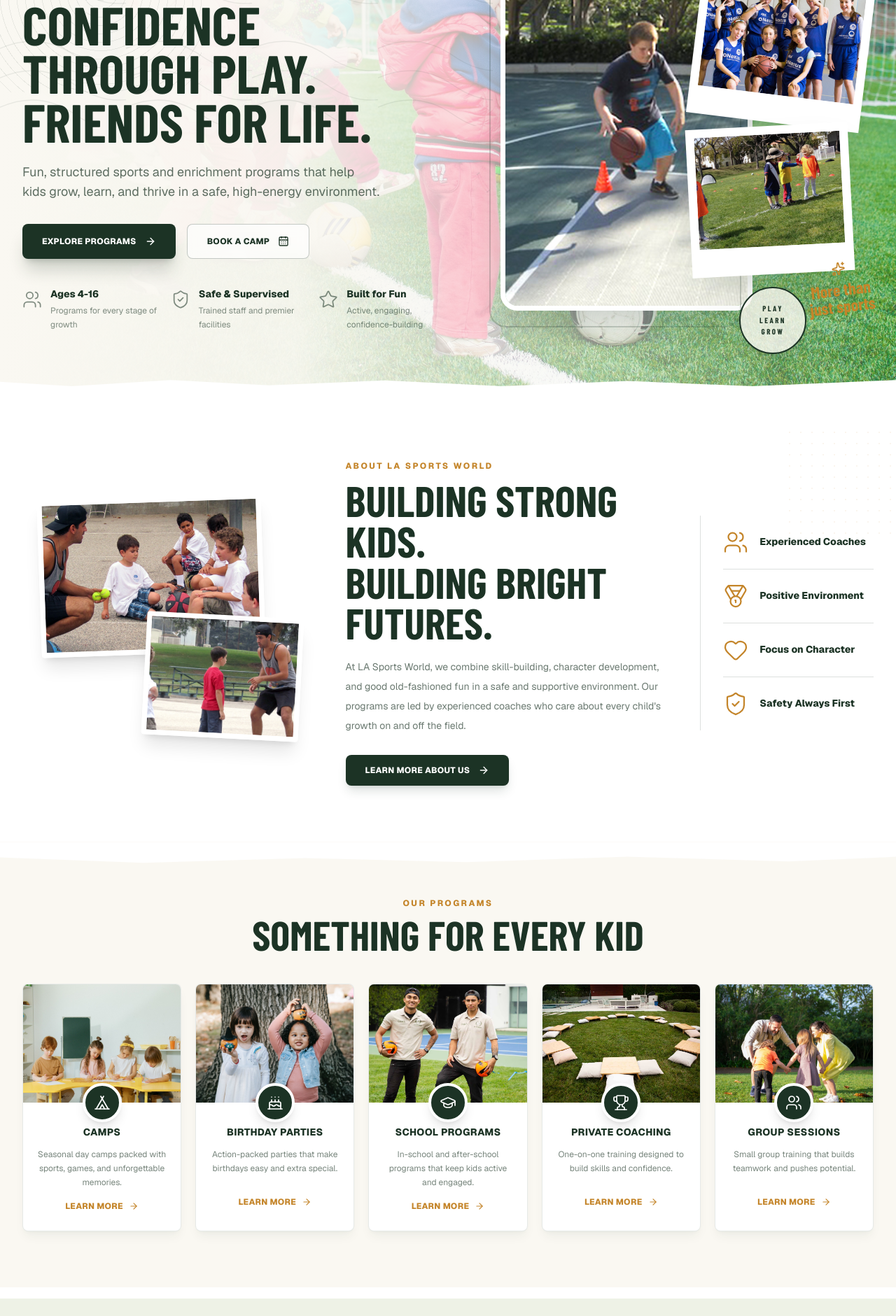
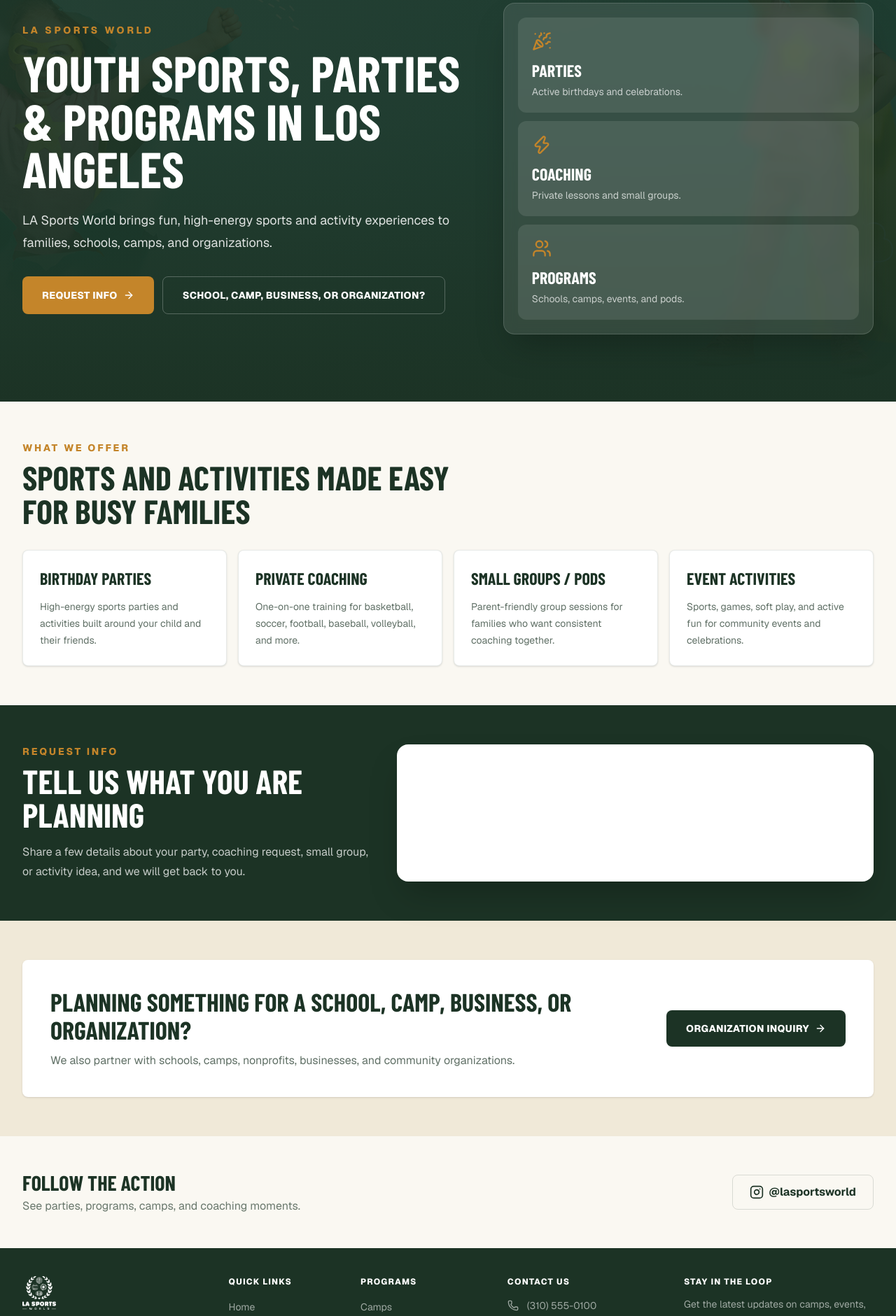
Before and after one commit to lasportsworld/LaSportsWorld, a Next.js app: page / in a window 1280 px wide. Shown: the part 220-2101 px from the top of the page at 70% size. Built offline with nearby package versions, Linux system fonts and the light colour scheme; a web font is replaced by a local one.

Commit message:
Add temporary lead capture landing pages

```diff
--- a/src/app/page.tsx
+++ b/src/app/page.tsx
@@ -1,23 +1,173 @@
-import Hero from "@/components/home/Hero";
-import AboutSection from "@/components/home/AboutSection";
-import ProgramsSection from "@/components/home/ProgramsSection";
-import WhyUsSection from "@/components/home/WhyUsSection";
-import HowItWorksSection from "@/components/home/HowItWorksSection";
-import GalleryStripSection from "@/components/home/GalleryStripSection";
-import TestimonialsSection from "@/components/home/TestimonialsSection";
-import CTASection from "@/components/home/CTASection";
+import Image from "next/image";
+import Link from "next/link";
+import Script from "next/script";
+import { ArrowRight, Instagram, PartyPopper, Users, Zap } from "lucide-react";
+
+const services = [
+  {
+    title: "Birthday Parties",
+    text: "High-energy sports parties and activities built around your child and their friends.",
+  },
+  {
+    title: "Private Coaching",
+    text: "One-on-one training for basketball, soccer, football, baseball, volleyball, and more.",
+  },
+  {
+    title: "Small Groups / Pods",
+    text: "Parent-friendly group sessions for families who want consistent coaching together.",
+  },
+  {
+    title: "Event Activities",
+    text: "Sports, games, soft play, and active fun for community events and celebrations.",
+  },
+];
 
 export default function HomePage() {
   return (
-    <>
-      <Hero />
-      <AboutSection />
-      <ProgramsSection />
-      <WhyUsSection />
-      <HowItWorksSection />
-      <GalleryStripSection />
-      <TestimonialsSection />
-      <CTASection />
-    </>
+    <div className="bg-cream text-navy">
+      <section className="relative isolate overflow-hidden bg-navy pt-28 text-white sm:pt-32">
+        <Image
+          src="/images/hero-kids-camp.jpg"
+          alt="Kids playing sports with LA Sports World"
+          fill
+          priority
+          className="object-cover opacity-35"
+        />
+        <div className="absolute inset-0 bg-gradient-to-b from-navy/75 via-navy/80 to-navy" />
+
+        <div className="relative mx-auto grid max-w-7xl gap-10 px-4 py-16 sm:px-6 lg:grid-cols-[1.1fr_0.9fr] lg:px-8 lg:py-24">
+          <div className="flex flex-col justify-center">
+            <p className="mb-4 text-sm font-extrabold uppercase tracking-[0.25em] text-gold">
+              LA Sports World
+            </p>
+            <h1 className="font-condensed text-5xl font-extrabold uppercase leading-[0.95] text-white sm:text-6xl lg:text-7xl">
+              Youth Sports, Parties & Programs in Los Angeles
+            </h1>
+            <p className="mt-6 max-w-2xl text-lg leading-8 text-white/85">
+              LA Sports World brings fun, high-energy sports and activity experiences to families,
+              schools, camps, and organizations.
+            </p>
+            <div className="mt-8 flex flex-col gap-3 sm:flex-row">
+              <a
+                href="#request-info"
+                className="inline-flex items-center justify-center gap-2 rounded-lg bg-gold px-7 py-4 text-sm font-extrabold uppercase tracking-wide text-white transition hover:bg-gold-light"
+              >
+                Request Info <ArrowRight className="h-4 w-4" />
+              </a>
+              <Link
+                href="/organizations"
+                className="inline-flex items-center justify-center rounded-lg border border-white/25 px-7 py-4 text-sm font-extrabold uppercase tracking-wide text-white transition hover:border-gold hover:text-gold"
+              >
+                School, Camp, Business, or Organization?
+              </Link>
+            </div>
+          </div>
+
+          <div className="rounded-2xl border border-white/15 bg-white/10 p-5 shadow-2xl backdrop-blur">
+            <div className="grid gap-3 sm:grid-cols-3 lg:grid-cols-1">
+              <div className="rounded-xl bg-white/10 p-5">
+                <PartyPopper className="mb-3 h-7 w-7 text-gold" />
+                <p className="font-condensed text-2xl font-bold uppercase">Parties</p>
+                <p className="mt-1 text-sm text-white/70">Active birthdays and celebrations.</p>
+              </div>
+              <div className="rounded-xl bg-white/10 p-5">
+                <Zap className="mb-3 h-7 w-7 text-gold" />
+                <p className="font-condensed text-2xl font-bold uppercase">Coaching</p>
+                <p className="mt-1 text-sm text-white/70">Private lessons and small groups.</p>
+              </div>
+              <div className="rounded-xl bg-white/10 p-5">
+                <Users className="mb-3 h-7 w-7 text-gold" />
+                <p className="font-condensed text-2xl font-bold uppercase">Programs</p>
+                <p className="mt-1 text-sm text-white/70">Schools, camps, events, and pods.</p>
+              </div>
+            </div>
+          </div>
+        </div>
+      </section>
+
+      <section className="mx-auto max-w-7xl px-4 py-14 sm:px-6 lg:px-8">
+        <div className="mb-8 max-w-2xl">
+          <p className="text-sm font-extrabold uppercase tracking-[0.2em] text-gold">
+            What We Offer
+          </p>
+          <h2 className="mt-2 font-condensed text-4xl font-extrabold uppercase sm:text-5xl">
+            Sports and activities made easy for busy families
+          </h2>
+        </div>
+        <div className="grid gap-4 sm:grid-cols-2 lg:grid-cols-4">
+          {services.map((service) => (
+            <div key={service.title} className="rounded-lg border border-navy/10 bg-white p-6 shadow-sm">
+              <h3 className="font-condensed text-2xl font-bold uppercase text-navy">
+                {service.title}
+              </h3>
+              <p className="mt-3 text-sm leading-6 text-navy/70">{service.text}</p>
+            </div>
+          ))}
+        </div>
+      </section>
+
+      <section id="request-info" className="bg-navy px-4 py-14 text-white sm:px-6 lg:px-8">
+        <div className="mx-auto grid max-w-7xl gap-8 lg:grid-cols-[0.85fr_1.15fr]">
+          <div>
+            <p className="text-sm font-extrabold uppercase tracking-[0.2em] text-gold">
+              Request Info
+            </p>
+            <h2 className="mt-2 font-condensed text-4xl font-extrabold uppercase sm:text-5xl">
+              Tell us what you are planning
+            </h2>
+            <p className="mt-4 text-base leading-7 text-white/75">
+              Share a few details about your party, coaching request, small group, or activity
+              idea, and we will get back to you.
+            </p>
+          </div>
+
+          <div className="rounded-2xl border border-white/10 bg-white p-3 text-navy shadow-2xl sm:p-5">
+            <div
+              className="pipedriveWebForms"
+              data-pd-webforms="https://webforms.pipedrive.com/f/6qhytWbE7SHcR13wuYTNhO18oktcwDKzBjz0iUMDHfBiIKkO4K3ZW1GxZfhOoBSkqT"
+            />
+            <Script src="https://webforms.pipedrive.com/f/loader" strategy="lazyOnload" />
+          </div>
+        </div>
+      </section>
+
+      <section className="bg-cream-dark px-4 py-14 sm:px-6 lg:px-8">
+        <div className="mx-auto flex max-w-7xl flex-col gap-6 rounded-lg bg-white p-7 shadow-sm sm:p-10 lg:flex-row lg:items-center lg:justify-between">
+          <div className="max-w-3xl">
+            <h2 className="font-condensed text-3xl font-extrabold uppercase sm:text-4xl">
+              Planning something for a school, camp, business, or organization?
+            </h2>
+            <p className="mt-3 text-navy/70">
+              We also partner with schools, camps, nonprofits, businesses, and community
+              organizations.
+            </p>
+          </div>
+          <Link
+            href="/organizations"
+            className="inline-flex shrink-0 items-center justify-center gap-2 rounded-lg bg-navy px-7 py-4 text-sm font-extrabold uppercase tracking-wide text-white transition hover:bg-navy-light"
+          >
+            Organization Inquiry <ArrowRight className="h-4 w-4" />
+          </Link>
+        </div>
+      </section>
+
+      <section className="px-4 py-12 sm:px-6 lg:px-8">
+        <div className="mx-auto flex max-w-7xl flex-col gap-4 text-center sm:flex-row sm:items-center sm:justify-between sm:text-left">
+          <div>
+            <h2 className="font-condensed text-3xl font-extrabold uppercase">Follow the action</h2>
+            <p className="mt-1 text-navy/65">See parties, programs, camps, and coaching moments.</p>
+          </div>
+          <a
+            href="https://www.instagram.com/lasportsworld/"
+            target="_blank"
+            rel="noreferrer"
+            className="inline-flex items-center justify-center gap-2 rounded-lg border border-navy/15 px-6 py-3 font-bold text-navy transition hover:border-gold hover:text-gold"
+          >
+            <Instagram className="h-5 w-5" />
+            @lasportsworld
+          </a>
+        </div>
+      </section>
+    </div>
   );
 }
```
